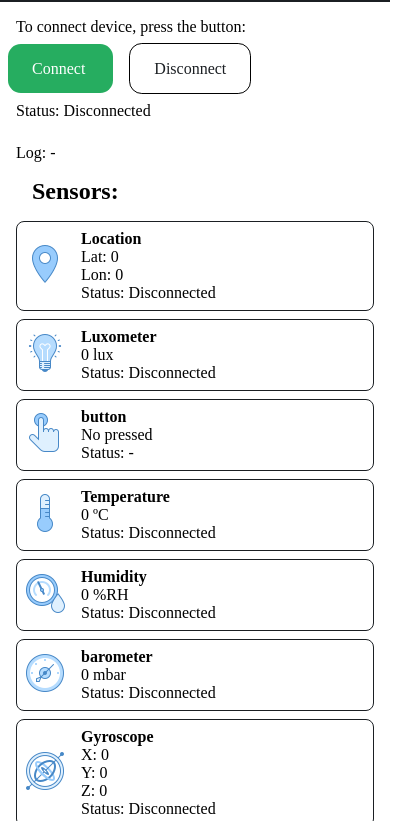
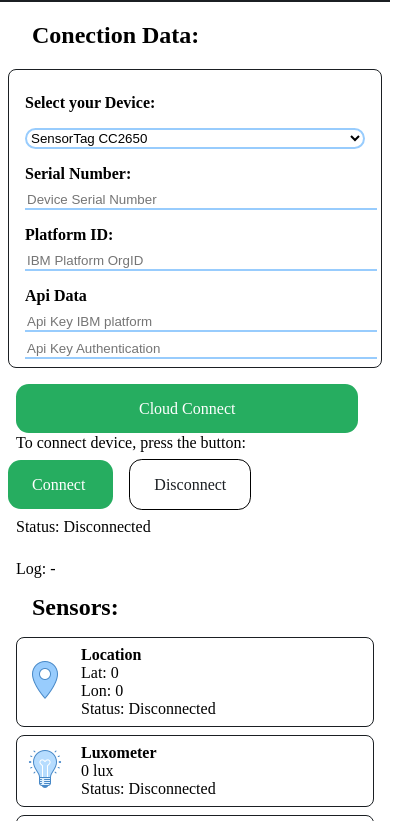
Before and after one commit to cmjcarlos7/GeoSensor-App, a plain HTML site: page index.html in a window 390 px wide. Shown: the part 94-915 px from the top of the page, 417 px wide, since content can reach past the window. Drawn offline with Linux system fonts and the light colour scheme; some packages are replaced by stand-ins of ours.

Commit message:
Interface implemented

```diff
--- a/css/index.css
+++ b/css/index.css
@@ -77,3 +77,63 @@ a {
 .sensor .sensor-name {
   margin-left: 16px;
 }
+/*
+.second-view{
+  display: none;
+}
+*/
+
+/****** First View ******/
+
+.first-view{
+  margin: 0 8px 0 8px;
+}
+.first-view h2{
+  margin-left: 24px;
+}
+.container-data{
+  border: #1b1f23 solid 1px;
+  padding: 8px;
+  border-radius: 8px;
+  margin: 8px 0 32px 0;
+  padding-right: 16px;
+}
+.first-view h4, .first-view .sensor-select{
+  margin-left: 8px;
+  margin-top: 16px;
+}
+.first-view input{
+  margin-left: 8px;
+  margin-top: 8px;
+}
+.cloud-button {
+  width: 80%;
+  margin-top: 64px;
+  text-transform: capitalize;
+  padding: 1em calc(50vw - 72px);
+  background-color: #26ad60;
+  border-radius: 0.8em;
+  color: #ffffff;
+  margin: 42px 8px 16px 8px;
+}
+.cloud-button:hover {
+  box-shadow: 0 2px 13px 0 rgba(88, 144, 45, 0.49);
+}
+
+.first-view input{
+  width: 100%;
+  margin-right:40px;
+  border: none;
+  border-bottom: 2px solid #98CCFD;
+}
+.first-view input[type=text]:focus {
+  border: 2px solid #4788C7;
+}
+.sensor-select select{
+  position: relative;
+  width: 100%;
+  margin-right:32px;
+  border: 2px solid #98CCFD;
+  background: transparent;
+  border-radius: 16px;
+}
--- a/index.html
+++ b/index.html
@@ -25,9 +25,36 @@
 
 		<div class="title-container">
 			<h1>GeoSensor App</h1>
-			<p>Sensors monitorizations for rescue and emergency personnel</p>
+			<p>Sensors monitorizations for rescue and emergency staff</p>
 		</div>
 	</header>
+	<div class="first-view">
+		<h2>Conection Data:</h2>
+		<div class="container-data">
+			<h4>Select your Device:</h4>
+			<div class="sensor-select">
+				<select>
+					<option value="0">SensorTag CC2650</option>
+					<option value="1">SensorTag CC2641</option>
+				</select>
+			</div>
+			<div class="serial">
+				<h4>Serial Number:</h4>
+				<input name="serialNumber" type="text" placeholder="Device Serial Number ">
+			</div>
+			<div class="platform">
+				<h4>Platform ID: </h4>
+				<input name="orgID" type="text" placeholder="IBM Platform OrgID ">
+			</div>
+			<div class="api-data">
+				<h4>Api Data</h4>
+					<input name="apikey" type="text" placeholder="Api Key IBM platform ">
+					<input name="token" type="text" placeholder="Api Key Authentication">
+			</div>
+		</div>
+		<a class="cloud-button" href="#"> Cloud Connect </a>
+	</div>
+	<div class="second-view">
 		<div class="conection-container">
 			<p>To connect device, press the button:</p>
 			<div class="buttons-">
@@ -151,6 +178,7 @@
 					<div class="ace-status">
 						<span>Status: </span>
 						<span id="status-sensor-ace">Disconnected</span>
+					</div>
 				</div>
 			</div>
 		</div>
```
Lines whose indentation alone changed are shown as unchanged.
